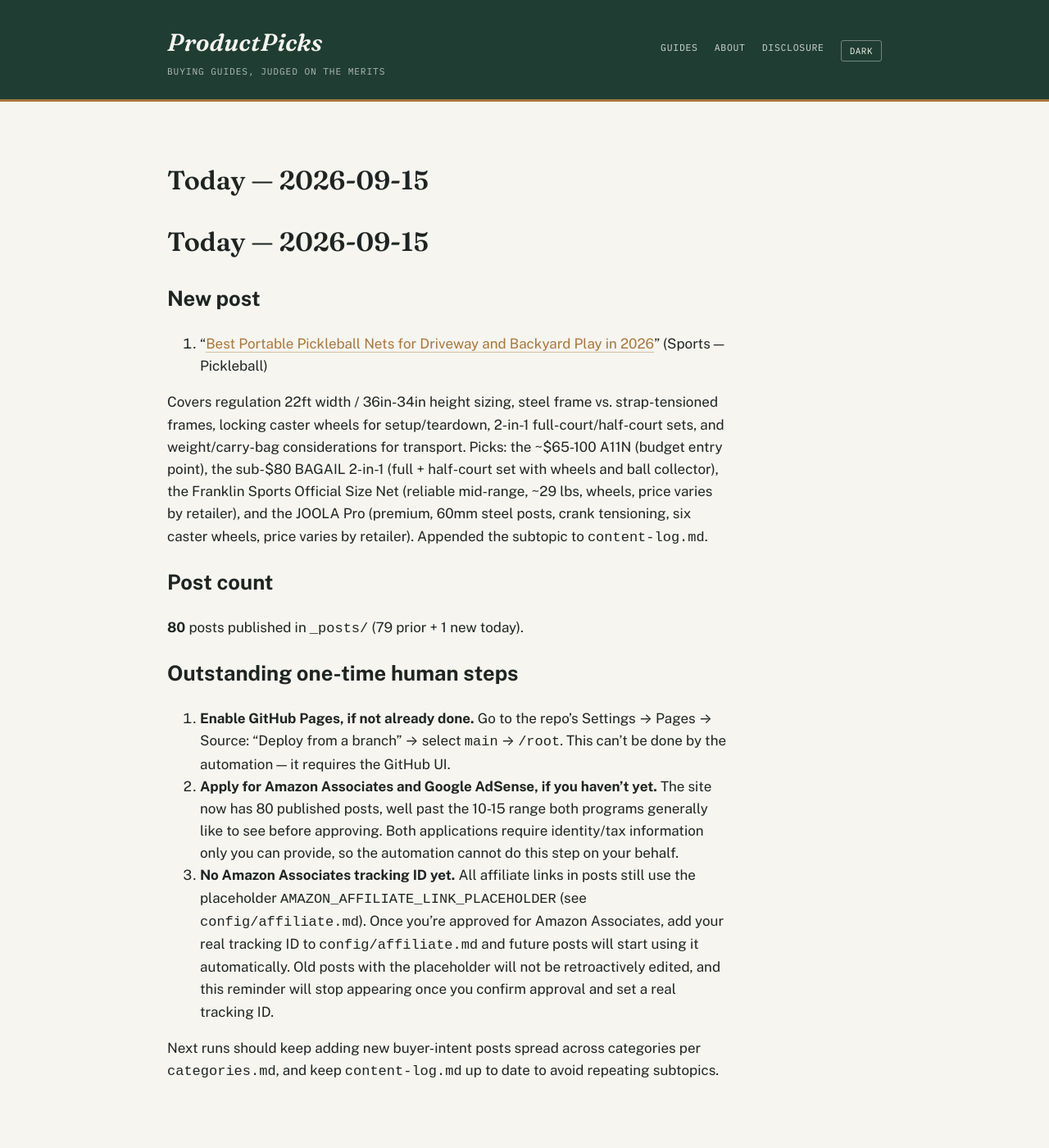
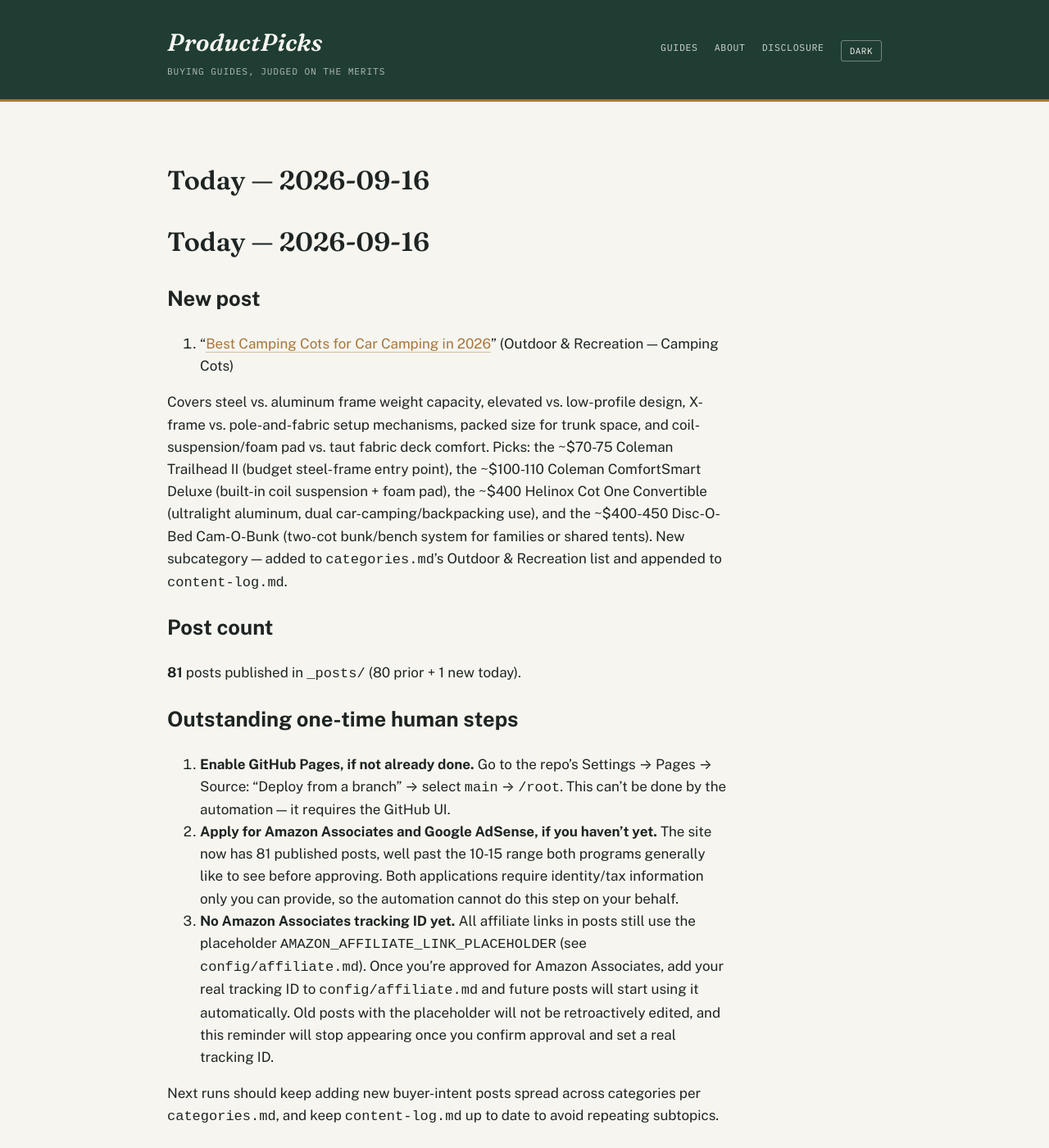
Before and after one commit to ajith198/ProductPicks, a Jekyll site: the page built from today.md, in a window 1280 px wide and 1400 px high. Shown: the whole window at 82% size. Built offline with Jekyll 4.4.1, drawn with Linux system fonts in a browser that asks for light colours; our own code applies the rules of GitHub Pages for plain Markdown files.

Commit message:
daily: 2026-09-16 new post + log update
Add "Best Camping Cots for Car Camping" post (new Outdoor & Recreation
subcategory), update content-log.md and categories.md, refresh today.md/TODAY.md.

Co-Authored-By: Claude Sonnet 5 <noreply@anthropic.com>
Claude-Session: https://claude.ai/code/session_016p7R7rWyHM3UboB8ztKcXV

```diff
--- a/today.md
+++ b/today.md
@@ -1,19 +1,19 @@
-# Today — 2026-09-15
+# Today — 2026-09-16
 
 ## New post
 
-1. "[Best Portable Pickleball Nets for Driveway and Backyard Play in 2026](/sports/buying-guides/best-portable-pickleball-nets-for-driveway-and-backyard-play/)" (Sports — Pickleball)
+1. "[Best Camping Cots for Car Camping in 2026](/outdoor-recreation/buying-guides/best-camping-cots-for-car-camping/)" (Outdoor & Recreation — Camping Cots)
 
-Covers regulation 22ft width / 36in-34in height sizing, steel frame vs. strap-tensioned frames, locking caster wheels for setup/teardown, 2-in-1 full-court/half-court sets, and weight/carry-bag considerations for transport. Picks: the ~$65-100 A11N (budget entry point), the sub-$80 BAGAIL 2-in-1 (full + half-court set with wheels and ball collector), the Franklin Sports Official Size Net (reliable mid-range, ~29 lbs, wheels, price varies by retailer), and the JOOLA Pro (premium, 60mm steel posts, crank tensioning, six caster wheels, price varies by retailer). Appended the subtopic to `content-log.md`.
+Covers steel vs. aluminum frame weight capacity, elevated vs. low-profile design, X-frame vs. pole-and-fabric setup mechanisms, packed size for trunk space, and coil-suspension/foam pad vs. taut fabric deck comfort. Picks: the ~$70-75 Coleman Trailhead II (budget steel-frame entry point), the ~$100-110 Coleman ComfortSmart Deluxe (built-in coil suspension + foam pad), the ~$400 Helinox Cot One Convertible (ultralight aluminum, dual car-camping/backpacking use), and the ~$400-450 Disc-O-Bed Cam-O-Bunk (two-cot bunk/bench system for families or shared tents). New subcategory — added to `categories.md`'s Outdoor & Recreation list and appended to `content-log.md`.
 
 ## Post count
 
-**80** posts published in `_posts/` (79 prior + 1 new today).
+**81** posts published in `_posts/` (80 prior + 1 new today).
 
 ## Outstanding one-time human steps
 
 1. **Enable GitHub Pages, if not already done.** Go to the repo's Settings → Pages → Source: "Deploy from a branch" → select `main` → `/root`. This can't be done by the automation — it requires the GitHub UI.
-2. **Apply for Amazon Associates and Google AdSense, if you haven't yet.** The site now has 80 published posts, well past the 10-15 range both programs generally like to see before approving. Both applications require identity/tax information only you can provide, so the automation cannot do this step on your behalf.
+2. **Apply for Amazon Associates and Google AdSense, if you haven't yet.** The site now has 81 published posts, well past the 10-15 range both programs generally like to see before approving. Both applications require identity/tax information only you can provide, so the automation cannot do this step on your behalf.
 3. **No Amazon Associates tracking ID yet.** All affiliate links in posts still use the placeholder `AMAZON_AFFILIATE_LINK_PLACEHOLDER` (see `config/affiliate.md`). Once you're approved for Amazon Associates, add your real tracking ID to `config/affiliate.md` and future posts will start using it automatically. Old posts with the placeholder will not be retroactively edited, and this reminder will stop appearing once you confirm approval and set a real tracking ID.
 
 Next runs should keep adding new buyer-intent posts spread across categories per `categories.md`, and keep `content-log.md` up to date to avoid repeating subtopics.
```
Also changed, not shown: TODAY.md (+1 -1 lines), _posts/2026-09-16-best-camping-cots-for-car-camping.md (added, +52 -0 lines), categories.md (+1 -1 lines), content-log.md (+1 -0 lines).
